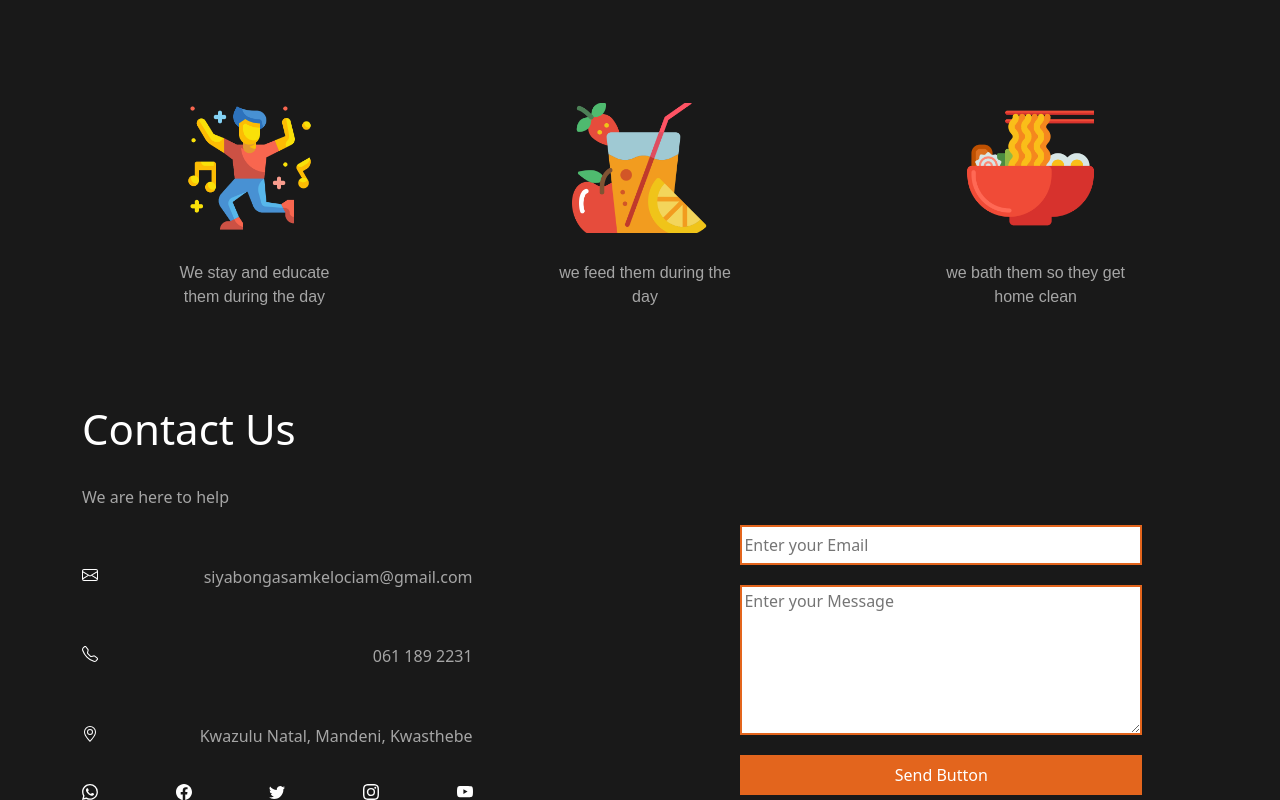
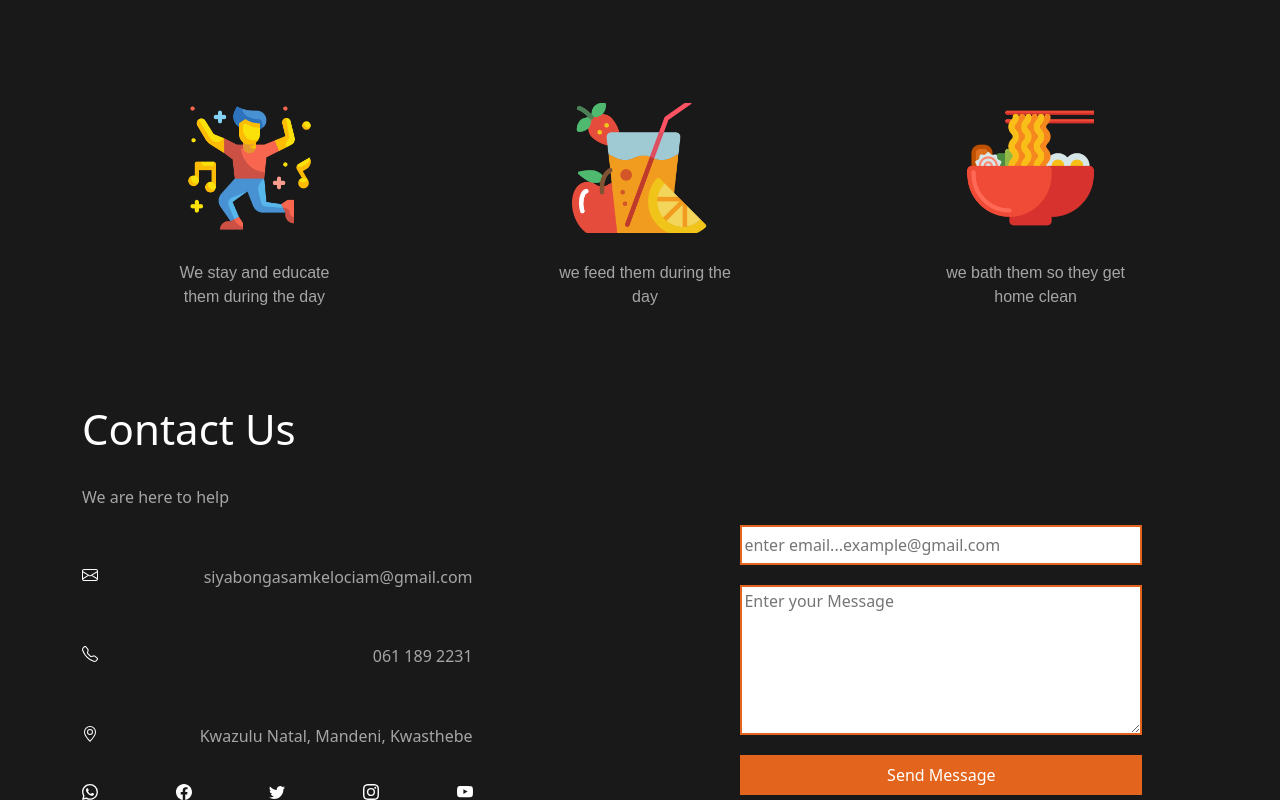
Before and after one commit to siyabongasamkelo/okuhleCrech, a React (Create React App) app in the folder client/crech/: page / in a window 1280 px wide. Shown: the part 1522-2322 px from the top of the page. Built offline with nearby package versions, Linux system fonts and the light colour scheme; a web font is replaced by a local one.

Commit message:
fix: changed button text & inputs placeholder

```diff
--- a/client/crech/src/components/home/Contact.js
+++ b/client/crech/src/components/home/Contact.js
@@ -55,7 +55,7 @@ const Contact = () => {
         </ContactDetails>
         <ContactForm>
           <Input
-            placeholder="Enter your Email"
+            placeholder="enter email...example@gmail.com"
             id="email"
             type="email"
             onChange={(e) => {
@@ -70,7 +70,7 @@ const Contact = () => {
               setMessage(e.target.value);
             }}
           />
-          <SubmitButton>Send Button</SubmitButton>
+          <SubmitButton>Send Message</SubmitButton>
         </ContactForm>
       </ContactContainer>
     </ContactCover>
```
